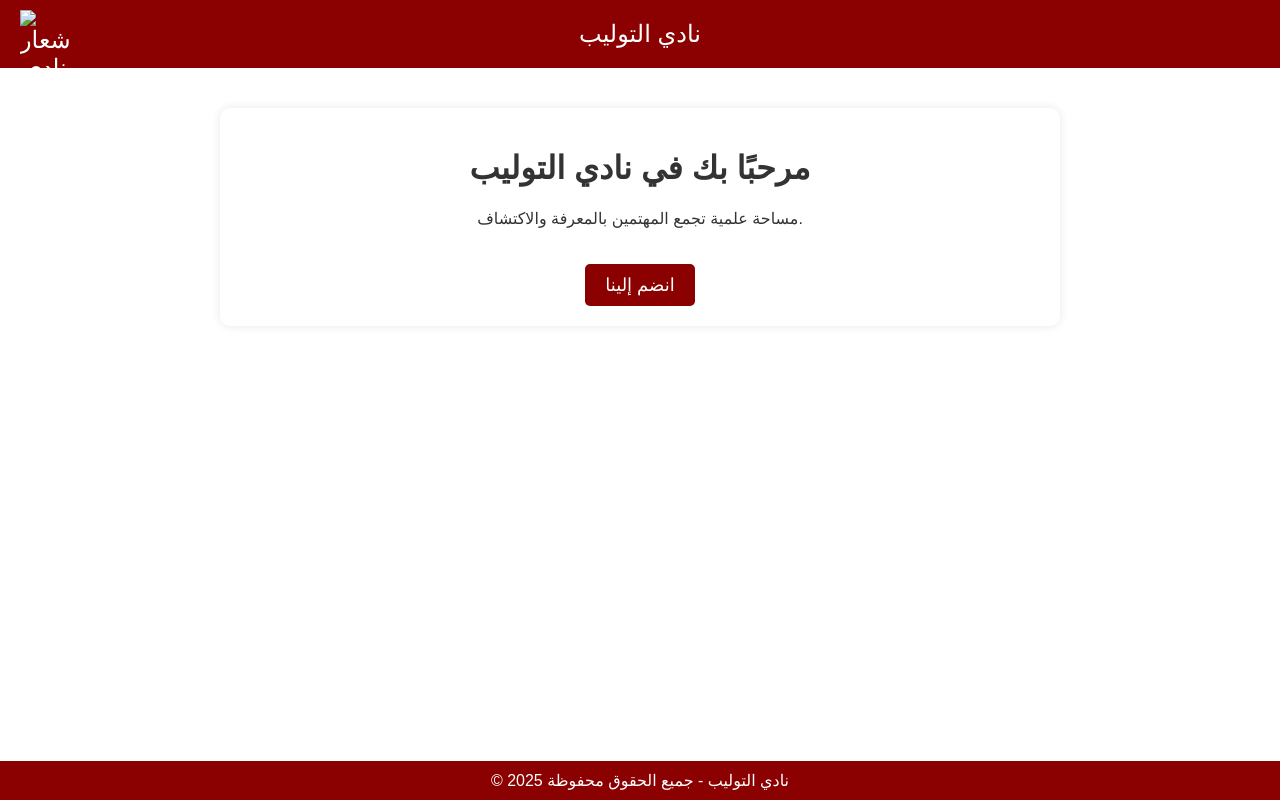
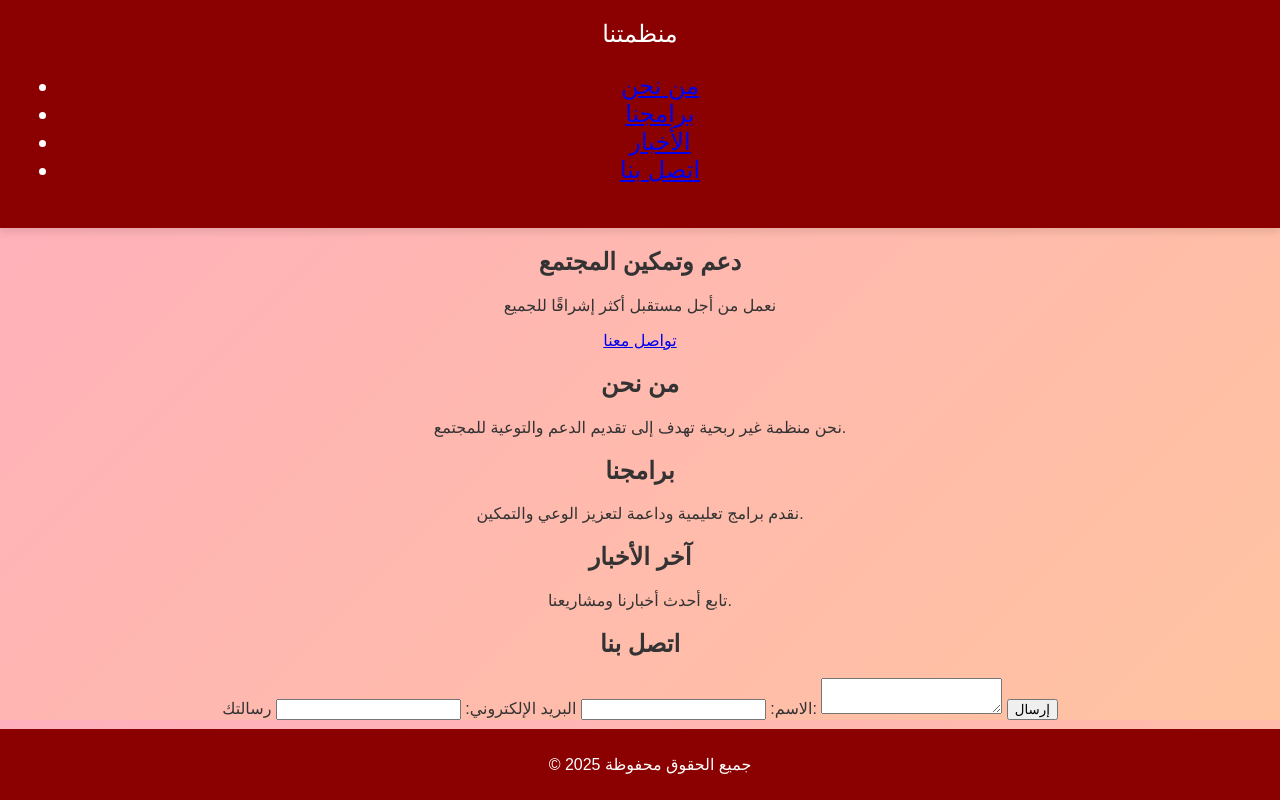
Before and after one commit to TulipClub/TulipClub, a plain HTML site: page index.html in a window 1280 px wide. Drawn offline with Linux system fonts and the light colour scheme.

Commit message:
Update index.html

```diff
--- a/index.html
+++ b/index.html
@@ -2,80 +2,60 @@
 <head>
     <meta charset="UTF-8">
     <meta name="viewport" content="width=device-width, initial-scale=1.0">
-    <title>نادي التوليب</title>
-    <style>
-        body {
-            font-family: 'Cairo', sans-serif;
-            margin: 0;
-            padding: 0;
-            text-align: center;
-            background-color: #ffffff;
-            color: #333;
-        }
-        header {
-            background-color: #8b0000;
-            color: white;
-            padding: 20px 0;
-            font-size: 24px;
-            position: relative;
-        }
-        .logo {
-            position: absolute;
-            top: 10px;
-            left: 20px;
-            width: 50px;
-            height: auto;
-        }
-        main {
-            padding: 40px;
-        }
-        .container {
-            max-width: 800px;
-            margin: auto;
-            background: white;
-            padding: 20px;
-            border-radius: 10px;
-            box-shadow: 0 0 10px rgba(0, 0, 0, 0.1);
-        }
-        .join-btn {
-            display: inline-block;
-            margin-top: 20px;
-            padding: 10px 20px;
-            font-size: 18px;
-            color: white;
-            background-color: #8b0000;
-            border: none;
-            border-radius: 5px;
-            text-decoration: none;
-            transition: 0.3s;
-        }
-        .join-btn:hover {
-            background-color: #a00000;
-        }
-        footer {
-            background-color: #8b0000;
-            color: white;
-            padding: 10px 0;
-            position: fixed;
-            bottom: 0;
-            width: 100%;
-        }
-    </style>
+    <title>منظمة دعم المجتمع</title>
+    <link rel="stylesheet" href="styles.css">
 </head>
 <body>
     <header>
-        <img src="logo.png" alt="شعار نادي التوليب" class="logo">
-        نادي التوليب
-    </header>
-    <main>
-        <div class="container">
-            <h1>مرحبًا بك في نادي التوليب</h1>
-            <p>مساحة علمية تجمع المهتمين بالمعرفة والاكتشاف.</p>
-            <a href="https://tulipclub.quora.com/" class="join-btn" target="_blank">انضم إلينا</a>
-        </div>
-    </main>
-    <footer>
-        &copy; 2025 نادي التوليب - جميع الحقوق محفوظة
-    </footer>
+        <div class="logo">منظمتنا</div>
+        <nav>
+            <ul>
+                <li><a href="#about">من نحن</a></li>
+                <li><a href="#programs">برامجنا</a></li>
+                <li><a href="#news">الأخبار</a></li>
+                <li><a href="#contact">اتصل بنا</a></li>
+            </ul>
+        </nav>
+    </header><section id="hero">
+    <h1>دعم وتمكين المجتمع</h1>
+    <p>نعمل من أجل مستقبل أكثر إشراقًا للجميع</p>
+    <a href="#contact" class="cta">تواصل معنا</a>
+</section>
+
+<section id="about">
+    <h2>من نحن</h2>
+    <p>نحن منظمة غير ربحية تهدف إلى تقديم الدعم والتوعية للمجتمع.</p>
+</section>
+
+<section id="programs">
+    <h2>برامجنا</h2>
+    <p>نقدم برامج تعليمية وداعمة لتعزيز الوعي والتمكين.</p>
+</section>
+
+<section id="news">
+    <h2>آخر الأخبار</h2>
+    <p>تابع أحدث أخبارنا ومشاريعنا.</p>
+</section>
+
+<section id="contact">
+    <h2>اتصل بنا</h2>
+    <form>
+        <label for="name">الاسم:</label>
+        <input type="text" id="name" name="name" required>
+
+        <label for="email">البريد الإلكتروني:</label>
+        <input type="email" id="email" name="email" required>
+
+        <label for="message">رسالتك:</label>
+        <textarea id="message" name="message" required></textarea>
+
+        <button type="submit">إرسال</button>
+    </form>
+</section>
+
+<footer>
+    <p>&copy; 2025 جميع الحقوق محفوظة</p>
+</footer>
+
 </body>
 </html>
```
